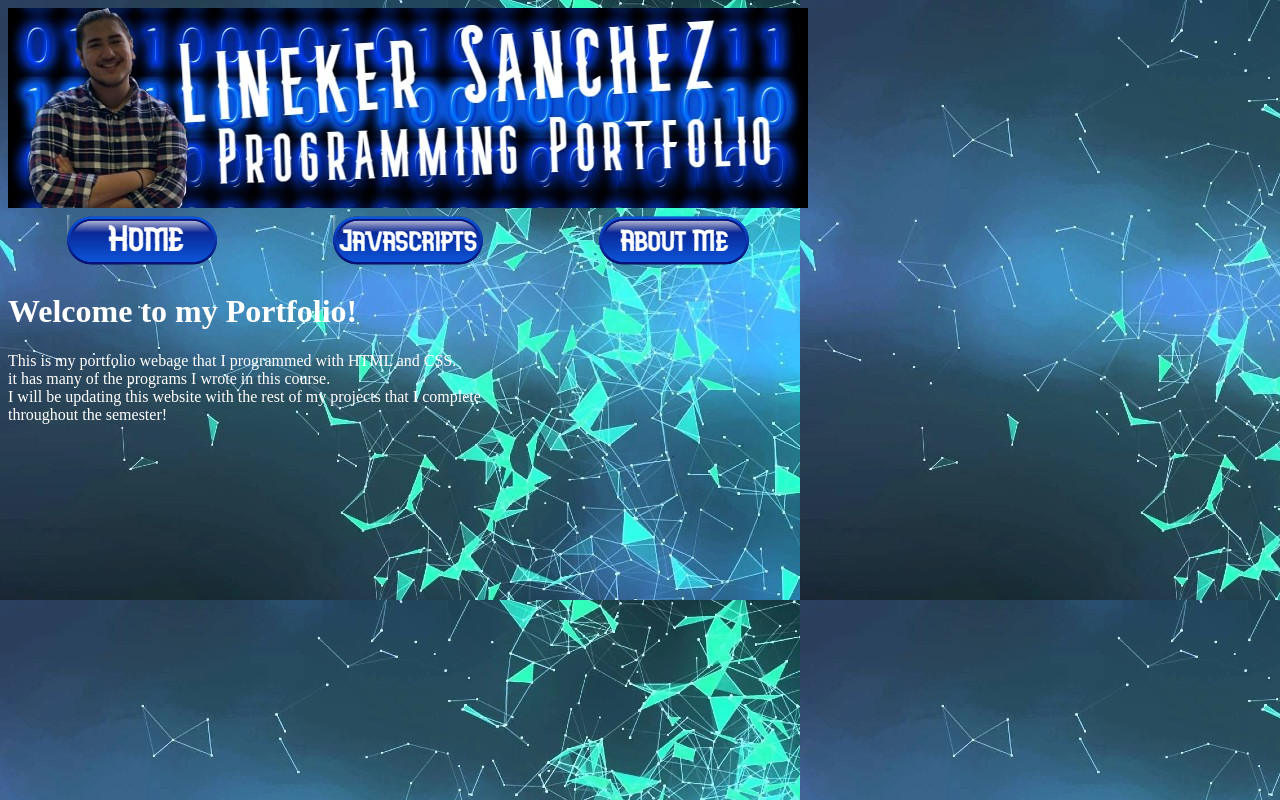
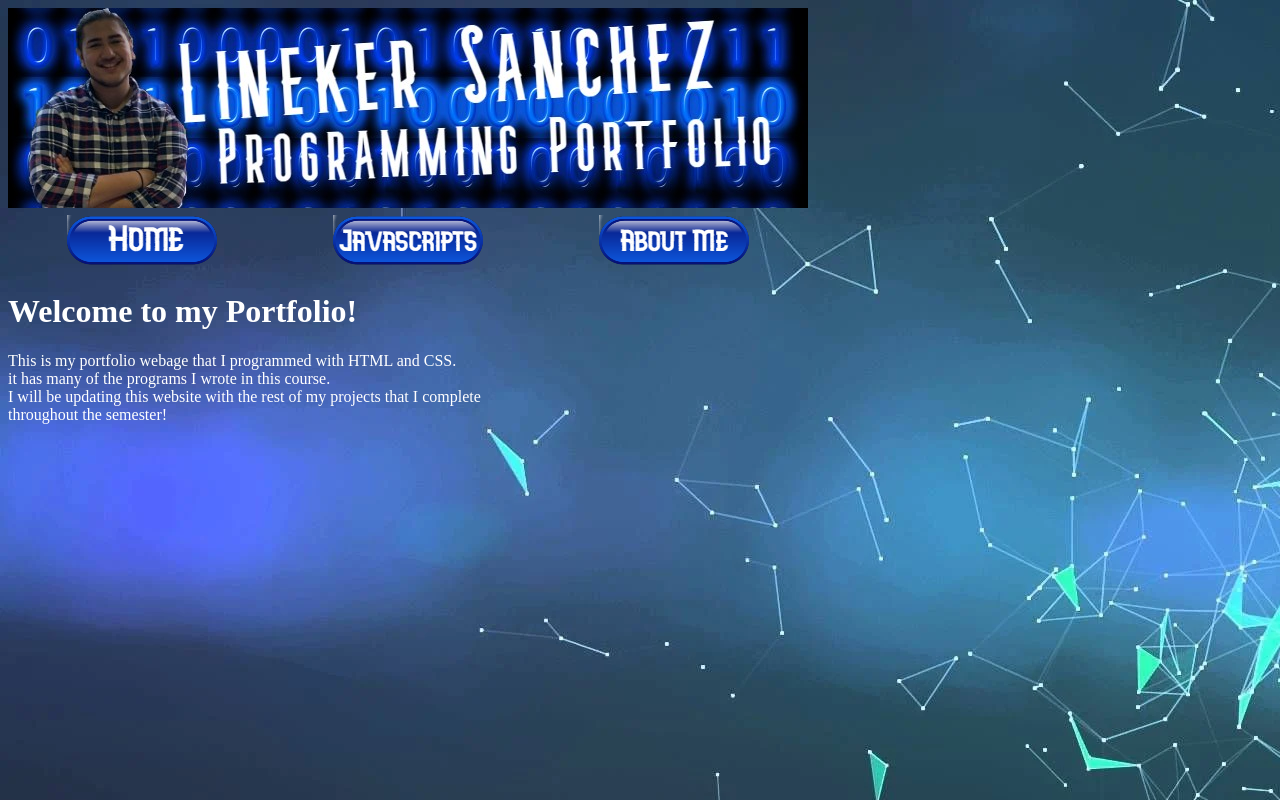
Before and after one commit to LinekerS0125/LinekerS0125.github.io, a plain HTML site: page index.html in a window 1280 px wide. Drawn offline with Linux system fonts and the light colour scheme.

Commit message:
Add files via upload

```diff
--- a/mystyle.css
+++ b/mystyle.css
@@ -1,4 +1,4 @@
-body {background-image: URL("../myBackground.jpg");}
+body {background-image: URL("../wp7453794.webp");}
 
 h1 {color:white}
 p {color:white}
```
Also changed, not shown: wp7453794.webp (added).
